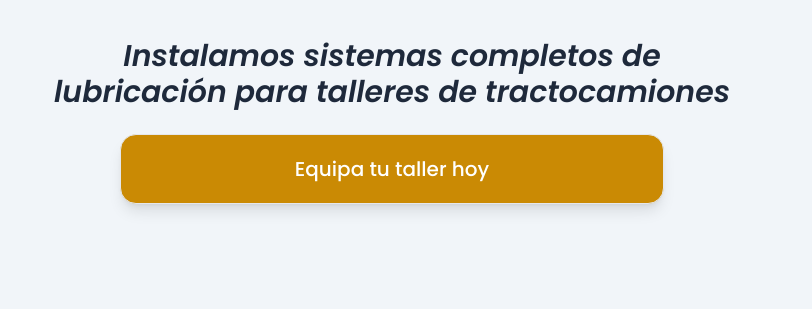
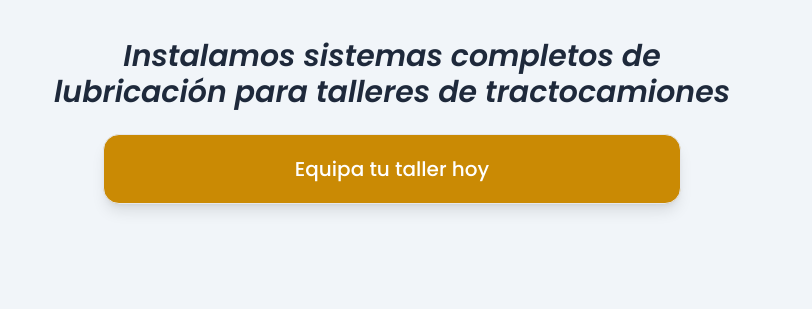
Before and after one commit to abelqum/MILAS-2026, a website: page index.html in a window 1280 px wide. Shown: the part 183-492 px from the top of the page, 468-1280 px from the left. Drawn offline with Linux system fonts and the light colour scheme.

Commit message:
nuevo tamaño hero

```diff
--- a/index.html
+++ b/index.html
@@ -123,7 +123,7 @@
 
           <a
             href="#"
-            class="w-[70%] md:w-[80%] md:p-3 lg:p-5 shadow-lg m-auto font-poppins font-medium border rounded-2xl bg-yellow-600 text-center text-lg md:text-xl text-white p-5"
+            class="w-[85%] md:p-3 lg:p-5 shadow-lg m-auto font-poppins font-medium border rounded-2xl bg-yellow-600 text-center text-lg md:text-xl text-white p-5"
             >Equipa tu taller hoy</a
           >
         </div>
```
Also changed, not shown: output.css, src/output.css.
